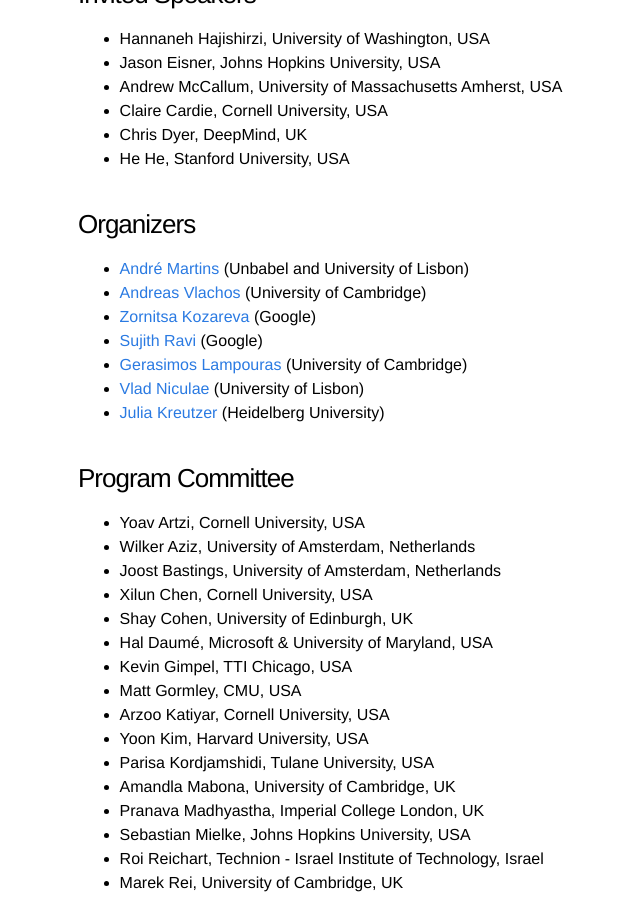
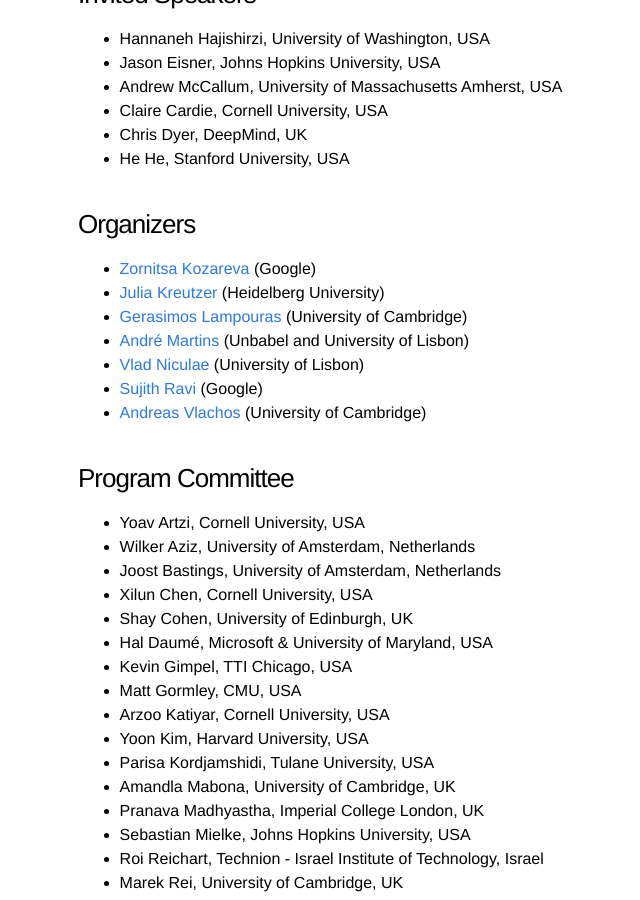
Before and after one commit to structuredprediction/structuredprediction.github.io, a Jekyll site: the page built from SPNLP19/1_cfp.md, in a window 1280 px wide and 900 px high, scrolled down 1094 px. Shown: the whole window, without its empty margins (162-802 px from the left). Built offline with Jekyll 4.4.1, drawn with Linux system fonts in a browser that asks for light colours.

Commit message:
Sort organizers alphabetically in cfp too

```diff
--- a/SPNLP19/1_cfp.md
+++ b/SPNLP19/1_cfp.md
@@ -52,13 +52,13 @@
 
 ### Organizers
 
+* [Zornitsa Kozareva](http://www.kozareva.com) (Google)
+* [Julia Kreutzer](http://www.cl.uni-heidelberg.de/~kreutzer) (Heidelberg University)
+* [Gerasimos Lampouras](https://glampouras.github.io) (University of Cambridge)
 * [André Martins](https://andre-martins.github.io) (Unbabel and University of Lisbon)
+* [Vlad Niculae](https://vene.ro) (University of Lisbon)
+* [Sujith Ravi](http://www.sravi.org) (Google)
 * [Andreas Vlachos](https://andreasvlachos.github.io) (University of Cambridge)
-* [Zornitsa Kozareva](http://www.kozareva.com) (Google)
-* [Sujith Ravi](http://www.sravi.org) (Google)
-* [Gerasimos Lampouras](https://glampouras.github.io) (University of Cambridge)
-* [Vlad Niculae](https://vene.ro) (University of Lisbon)
-* [Julia Kreutzer](http://www.cl.uni-heidelberg.de/~kreutzer) (Heidelberg University)
 
 
 
```
